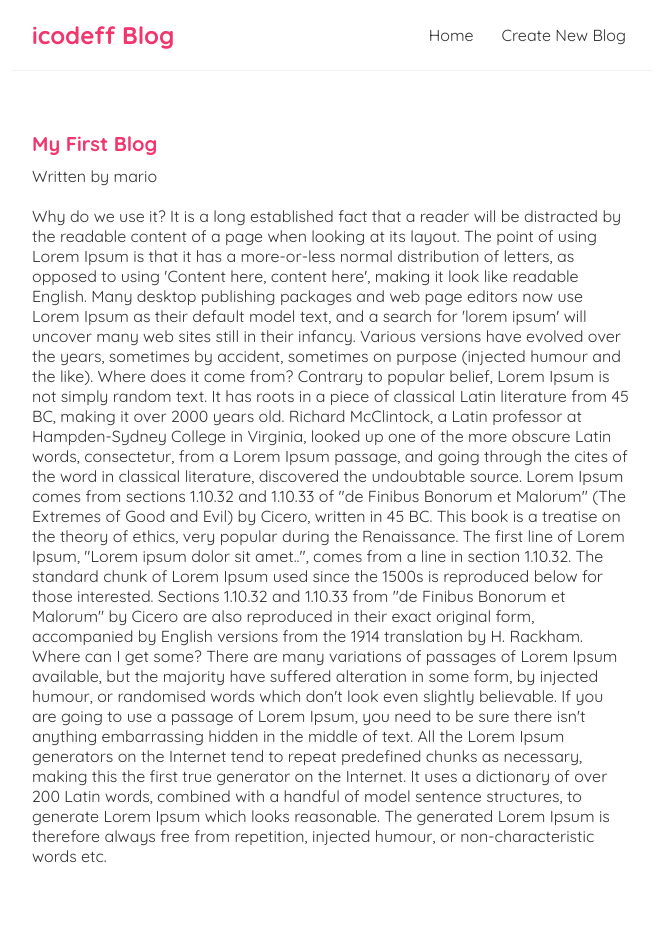
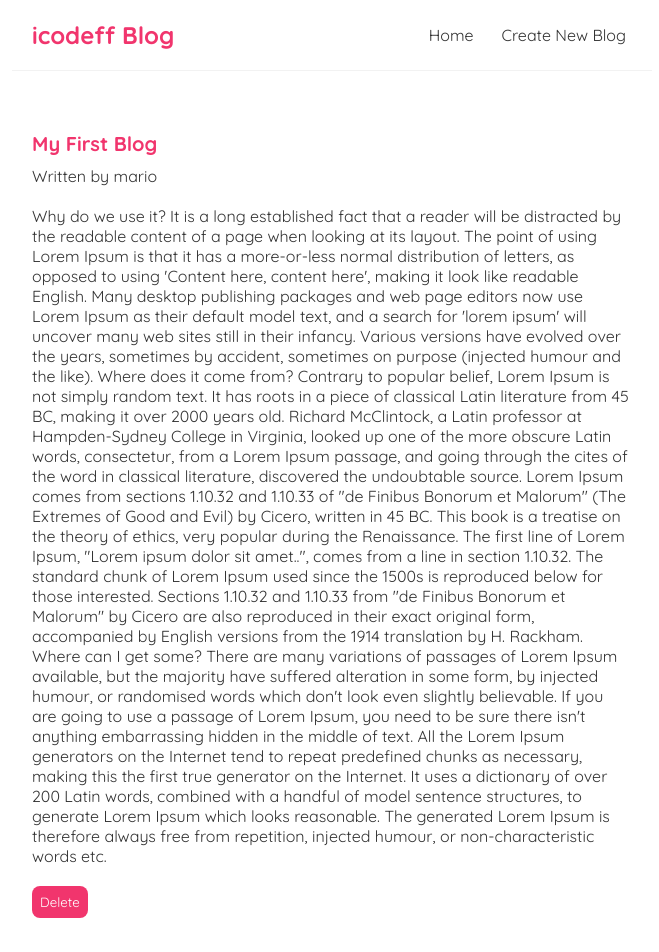
Before and after one commit to AmbyMbayi/icodeff-blog, a React (Create React App) app: page /blogs/1 in a window 1280 px wide. Shown: the top 952 px of the page, without its empty margins (308-967 px from the left). Built offline with nearby package versions, Linux system fonts and the light colour scheme; data requests are answered from the project's data file.

Commit message:
Delete blogs

```diff
--- a/data/db.json
+++ b/data/db.json
@@ -70,12 +70,6 @@
       "title": "ds",
       "body": "dsd",
       "author": "mario",
-      "id": 12
-    },
-    {
-      "title": "ds",
-      "body": "dsd",
-      "author": "mario",
       "id": 13
     },
     {
--- a/src/BlogDetails.js
+++ b/src/BlogDetails.js
@@ -1,4 +1,4 @@
-import { useParams } from "react-router-dom";
+import { useHistory, useParams } from "react-router-dom";
 import useFetch from "./useFetch";
 
 const BlogDetails = () => {
@@ -6,6 +6,15 @@
   const { data: blog, isPending, error } = useFetch(
     "http://localhost:8000/blogs/" + id
   );
+  const history = useHistory();
+
+  const handleDelete = () => {
+    fetch("http://localhost:8000/blogs/" + blog.id, {
+      method: "DELETE",
+    }).then(() => {
+      history.push("/");
+    });
+  };
   return (
     <div className="blog-details">
       {isPending && <div>Loading...</div>}
@@ -15,6 +24,7 @@
           <h2>{blog.title}</h2>
           <p>Written by {blog.author}</p>
           <div>{blog.body}</div>
+          <button onClick={handleDelete}>Delete</button>
         </article>
       )}
     </div>
```
Also changed, not shown: 1 other file (tests, documents, lock files or other folders).
